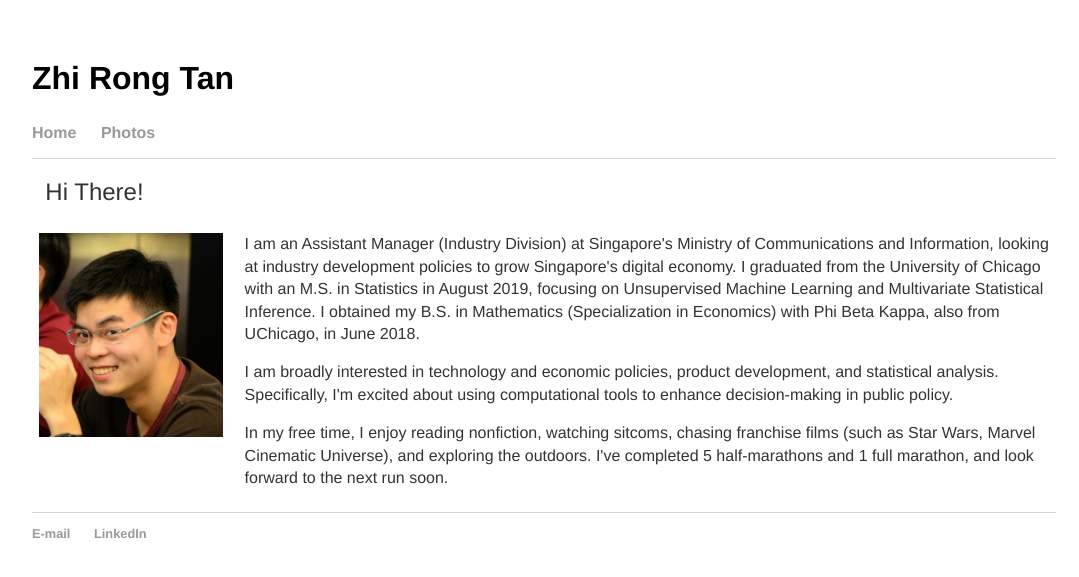
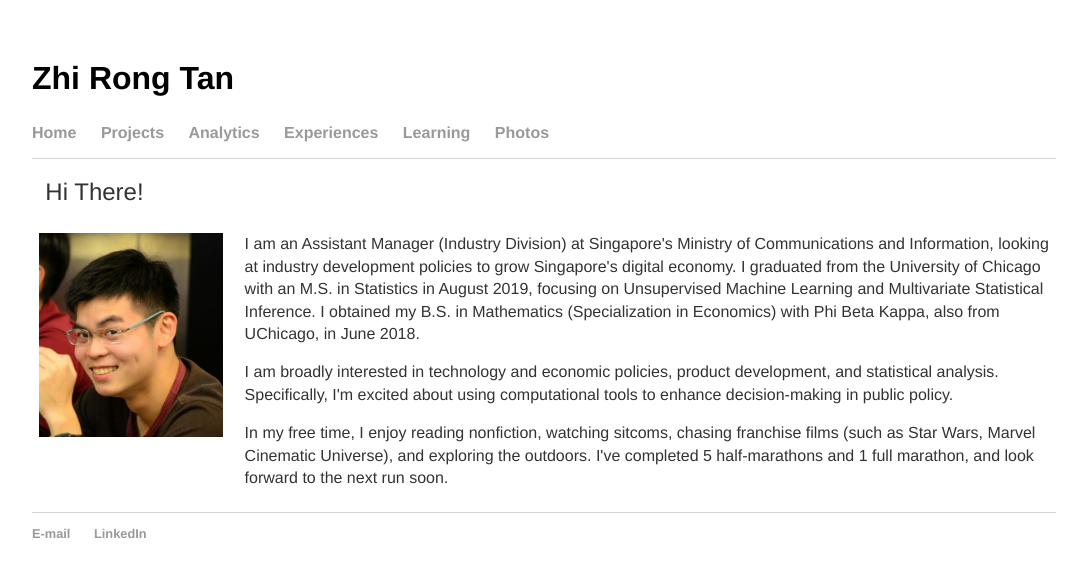
Before and after one commit to tanzhirong/tanzhirong.github.io, a Jekyll site: the page built from index.html, in a window 1280 px wide. Shown: the top 577 px of the page, without its empty margins (96-1175 px from the left). Built offline with Jekyll 4.4.1, drawn with Linux system fonts in a browser that asks for light colours.

Commit message:
Update default.html

```diff
--- a/_layouts/default.html
+++ b/_layouts/default.html
@@ -11,6 +11,10 @@
 
 	    		<ul>
 	        		<li><a href="/">Home</a></li>
+				<li><a href="/projects">Projects</a></li>
+				<li><a href="/analytics">Analytics</a></li>
+				<li><a href="/Exp">Experiences</a></li>
+				<li><a href="/acad">Learning</a></li>
 	        		<li><a href="/photos">Photos</a></li>
 	    		</ul>
 			</nav>
```
